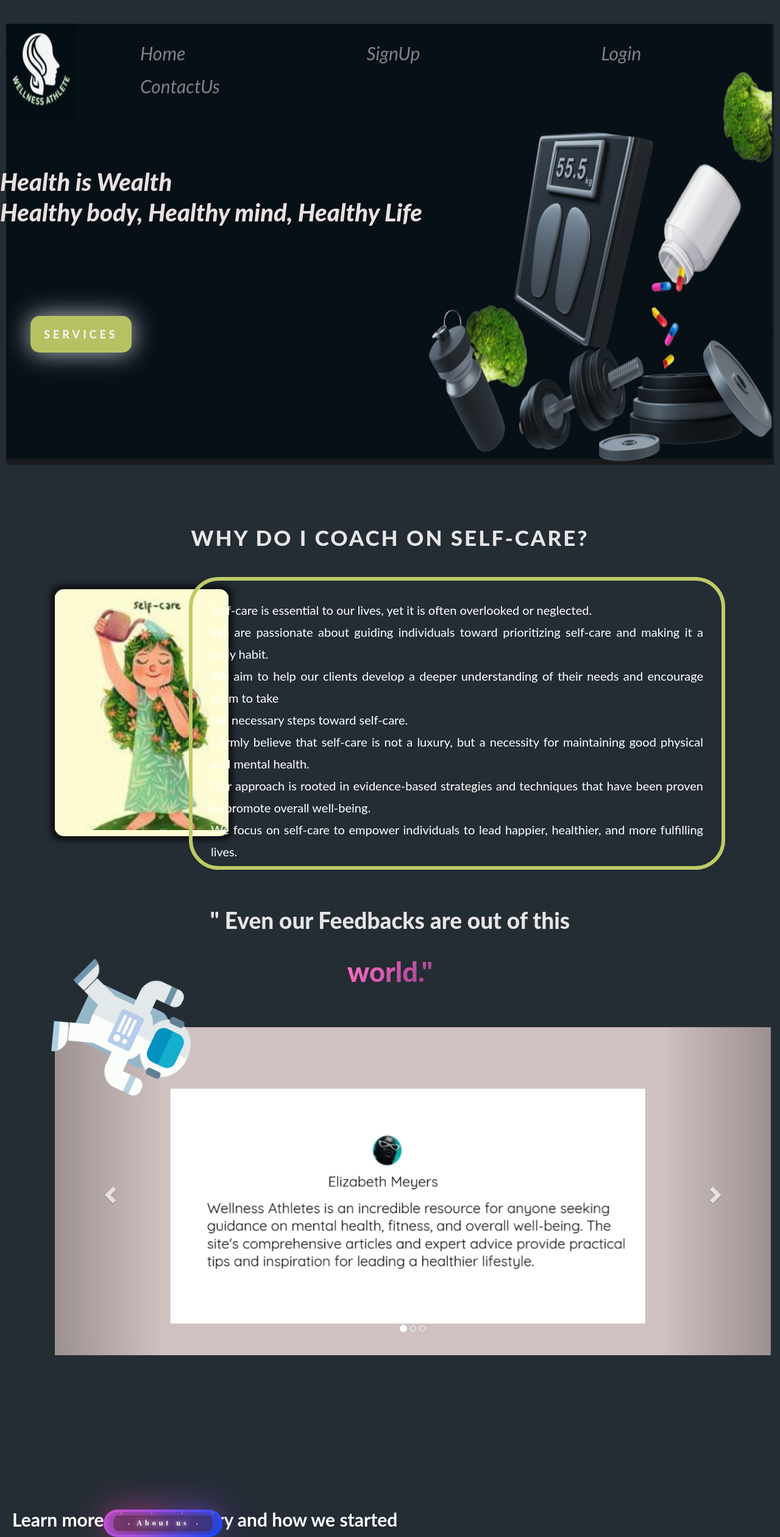
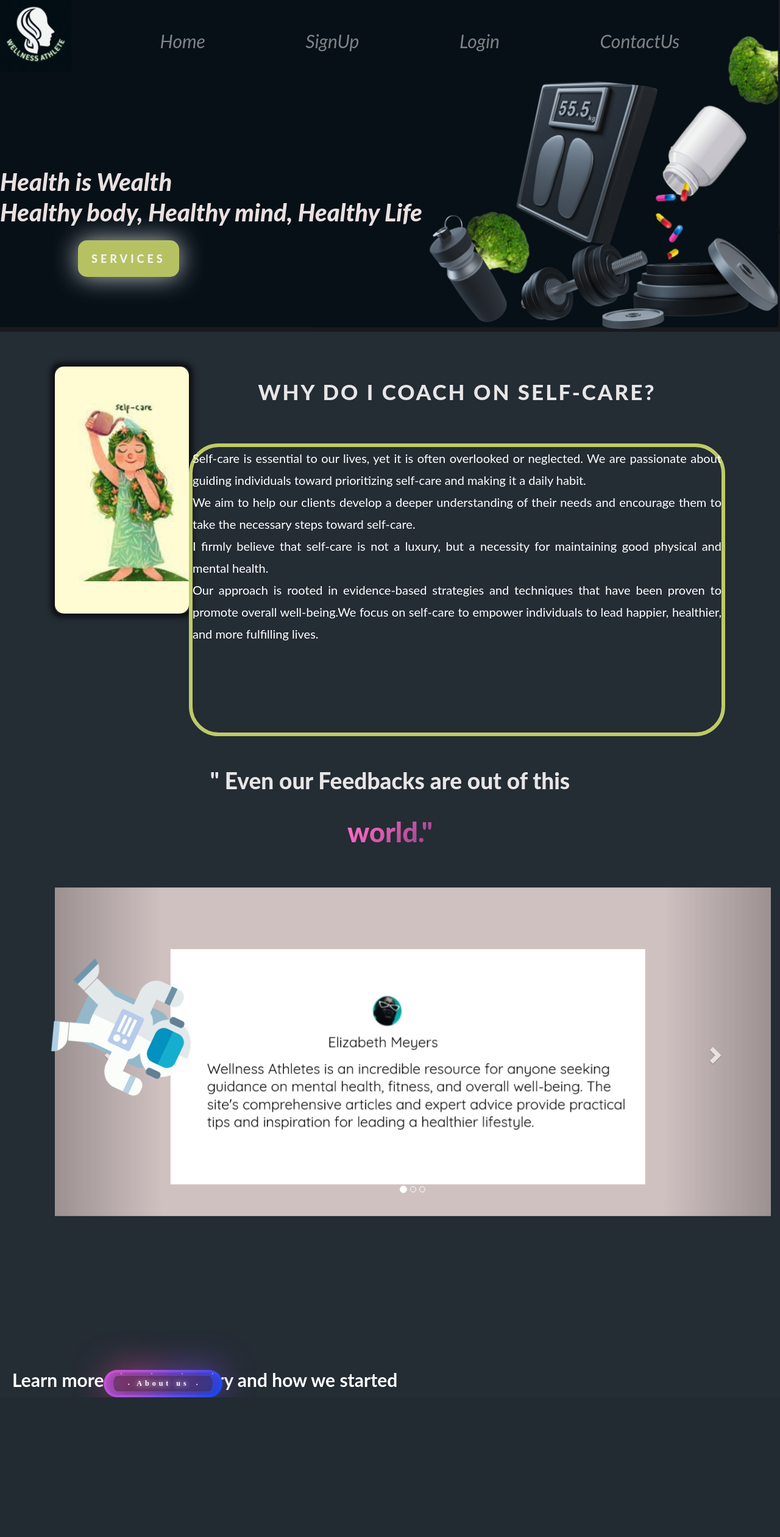
Before and after one commit to lamadannaoui/wellnessAthlete, a PHP site: page / in a window 1280 px wide. Shown: the whole page at 61% size. After the commit the page ends 2291 px from the top, so only its background shows below. Run offline with PHP 8.4, Linux system fonts and the light colour scheme.

Commit message:
Co-authored-by: Omar Kamaleddine <Omarkam7@users.noreply.github.com>

```diff
--- a/css/indexstyle.css
+++ b/css/indexstyle.css
@@ -2,7 +2,7 @@
    It uses the font family "Lato" with a font weight of 400,
    font size of 15 pixels, and a line height of 1.8. */
 body, html {
-  height: 100%;
+  /* height: 100%;  */
   margin: 0; /* Removes the default margin */
   padding: 0; /* Removes the default padding */
   font: 400 15px/1.8 "Lato", sans-serif;
@@ -15,35 +15,39 @@
   font-size: 45px;
   text-align: center;
   font-weight: 820;
+  background-blend-mode: luminosity;
 }
     body {
       background-color: #060f18e0;
     }
     .bgimg-1 {
       background-color: transparent !important;
-      position: relative;
+      /*position: relative; */
       opacity: 0.95; /* Sets the opacity of the element to 0.95 (slightly transparent) */
       background-attachment: fixed; /* Sets the background attachment property to fixed, which fixes the background position relative to the viewport */
-      background-position: center;
+      /*background-position: center; */
       background-repeat: no-repeat;
       background-size: cover;
-      background-image: url(img/Slice\ 1.jpg);
+      background-image: url(../img/Slice1.jpg);
       min-height: 100%;
-      background-size: 1260px 723px !important;
-      position: relative;
+      background-size: 100%;
+      /* position: relative;  */
+
     }
       .nav {
         text-decoration: none;
-        padding-top: 60px;
+        padding-top: 40px;
         font-size: 30px;
-        padding-left: 230px;
-        word-spacing: 280px;
+        padding-left:10%;
+        display: flex;
+        justify-content: space-between;
+        /*word-spacing: 280px;*/
         font-style: italic;
       }
       .nav a {
         text-decoration: none;
         display: inline-block;
-        margin-right: 10px;
+        margin-right: 30px;
         color: #fff;
         opacity: 1; /* Sets the opacity of the links to 1 (fully opaque) fully visible */
         transition: opacity 0.3s; /* Specifies a transition effect for the opacity property with a duration of 0.3 seconds */
@@ -68,8 +72,9 @@
         font-weight: 850;
         transition: 0.5s;/* Specifies a transition effect for all properties with a duration of 0.5 seconds. The transition property is used to create smooth transitions between different property values.*/
         transition-property: box-shadow;
-      margin-top: 350px;
-     margin-left: 50px;
+        margin-top: 300px;
+        margin-bottom: 80px;
+        margin-left: 10%;
 
       }
 
@@ -141,7 +146,6 @@
         align-items: center;
         border-radius: 15px;
         transition: all 0.4s;
-
         transform: rotate(90deg) scale(-1);/*rotate l pic clockwise w l scale flips the elmnt horiz*/
         background-color: rgb(248, 248, 248);
       }
@@ -173,12 +177,13 @@
         color: #faf7f7;
         text-align: right!important;
         padding: 40px 90px;
+        display: flex;
       }
 
-      .text-container p {
+      .text-container .paragrpah {
         text-align: justify !important;
-        padding: 30px;
-        margin-top: -425px;
+        /* padding: 30px; */
+        /* margin-top: -425px; */
         color: #fff;
         border: 6px solid rgb(190, 203, 101);
         border-radius: 49px;
--- a/index.html
+++ b/index.html
@@ -1,4 +1,5 @@
 <!DOCTYPE html>
+<html>
 <head>
   <title>Wellness Athlete</title>
 
@@ -12,7 +13,8 @@
 
   <script src="https://ajax.googleapis.com/ajax/libs/jquery/3.6.4/jquery.min.js"></script>
   <script src="https://maxcdn.bootstrapcdn.com/bootstrap/3.4.1/js/bootstrap.min.js"></script>
-  <script src="indexjs.js"></script>
+
+  <!-- <script src="indexjs.js"></script> -->
 </head>
 <body>
 
@@ -35,8 +37,6 @@
 
     </div>
     <div class="text-container">
-        <h3>Why do I coach on self-care?</h3>
-<br><br>
         <div class="card">
           <div class="first-content">
             <img src="img/Untitled.png" alt="Image 1">
@@ -45,9 +45,14 @@
             <img src="img/selfcare2.jpg" alt="Image 2">
           </div>
         </div>
+        <div class="selfcare">
+          <h3>Why do I coach on self-care?</h3>
+<br><br>
+        <div class="paragrpah">
 
-        <p>Self-care is essential to our lives, yet it is often overlooked or neglected.<br>We are passionate about guiding individuals toward prioritizing self-care and making it a daily habit.<br>We aim to help our clients develop a deeper understanding of their needs and encourage them to take<br> the necessary steps toward self-care.<br>I firmly believe that self-care is not a luxury, but a necessity for maintaining good physical and mental health.<br>Our approach is rooted in evidence-based strategies and techniques that have been proven to promote overall well-being.<br>We focus on self-care to empower individuals to lead happier, healthier, and more fulfilling lives.</p>
-
+          <p>Self-care is essential to our lives, yet it is often overlooked or neglected. We are passionate about guiding individuals toward prioritizing self-care and making it a daily habit.<br>We aim to help our clients develop a deeper understanding of their needs and encourage them to take the necessary steps toward self-care.<br>I firmly believe that self-care is not a luxury, but a necessity for maintaining good physical and mental health.<br> Our approach is rooted in evidence-based strategies and techniques that have been proven to promote overall well-being.We focus on self-care to empower individuals to lead happier, healthier, and more fulfilling lives.</p>
+        </div>
+        </div>
     </div>
 
     <p style=" font-size: 37px; color: #fdf9f9e6;
```
Also changed, not shown: img/Slice1.jpg (renamed from img/Slice 1.jpg).
